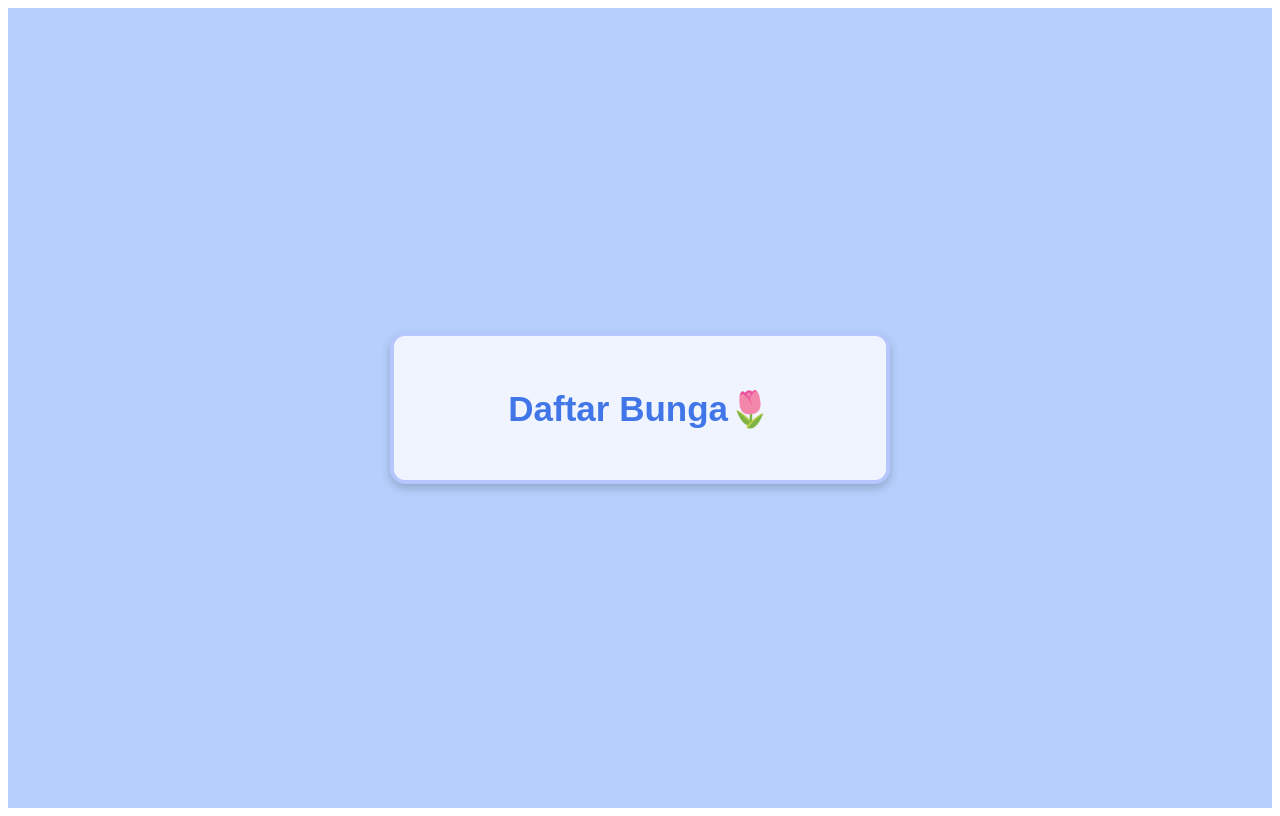
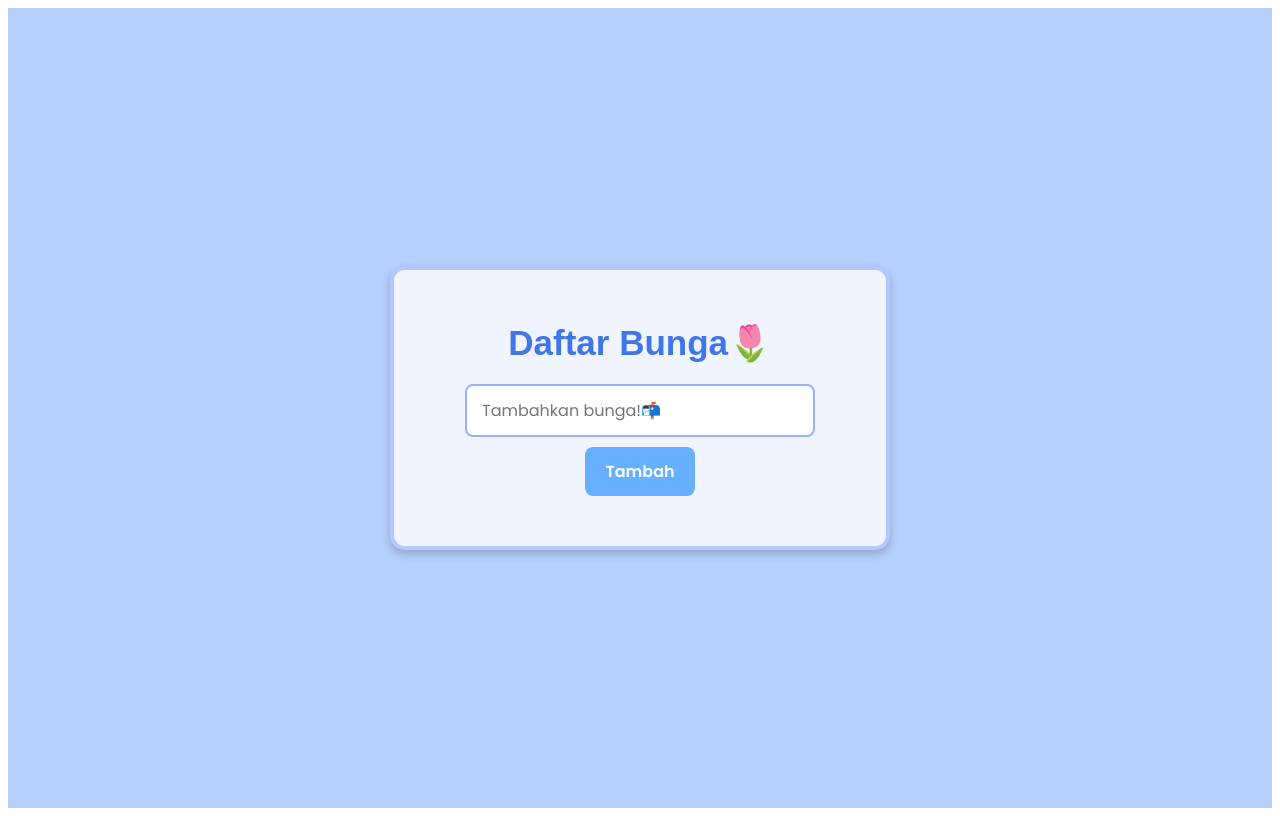
Before and after one commit to haniyahfitri/32-pbk-uts-233510253, a Vue app: page / in a window 1280 px wide. Built offline with nearby package versions, Linux system fonts and the light colour scheme; a web font is replaced by a local one.

Commit message:
Fitur Menambahkan Bunga (Add)

```diff
--- a/src/components/Hani.vue
+++ b/src/components/Hani.vue
@@ -2,6 +2,15 @@
   <div class="app-container">
     <div class="todo-container">
       <h1>Daftar Bunga🌷</h1>
+
+      <div class="input-section">
+        <input
+          type="text"
+          v-model="newTodo"
+          placeholder="Tambahkan bunga!📬"
+        />
+        <button @click="addTodo">Tambah</button>
+      </div>
     </div>
   </div>
 </template>
@@ -9,7 +18,22 @@
 <script>
 export default {
   data() {
-    return {};
+    return {
+      newTodo: '',
+      todos: []
+    };
+  },
+  methods: {
+    addTodo() {
+      if (this.newTodo.trim()) {
+        this.todos.push({
+          id: Date.now(),
+          text: this.newTodo,
+          completed: false
+        });
+        this.newTodo = '';
+      }
+    }
   }
 };
 </script>
@@ -52,4 +76,41 @@ h1 {
   color: #4176e8;
   margin-bottom: 20px;
 }
+/* Tambahkan style untuk input-section */
+.input-section {
+  display: flex;
+  justify-content: center;
+  gap: 10px;
+  margin-bottom: 20px;
+  width: 100%;
+  flex-wrap: wrap;
+}
+
+.input-section input[type="text"] {
+  flex: 1;
+  max-width: 350px;
+  padding: 12px 15px;
+  font-size: 16px;
+  border: 2px solid #99b1ff;
+  border-radius: 8px;
+  background-color: #ffffff;
+  font-family: "Poppins", sans-serif;
+}
+
+.input-section button {
+  padding: 12px 20px;
+  font-size: 16px;
+  border-radius: 8px;
+  background-color: #66b0ff;
+  color: white;
+  border: none;
+  font-weight: bold;
+  cursor: pointer;
+  transition: background-color 0.3s;
+  font-family: "Poppins", sans-serif;
+}
+
+.input-section button:hover {
+  background-color: #5a9ae3;
+}
 </style>
```
